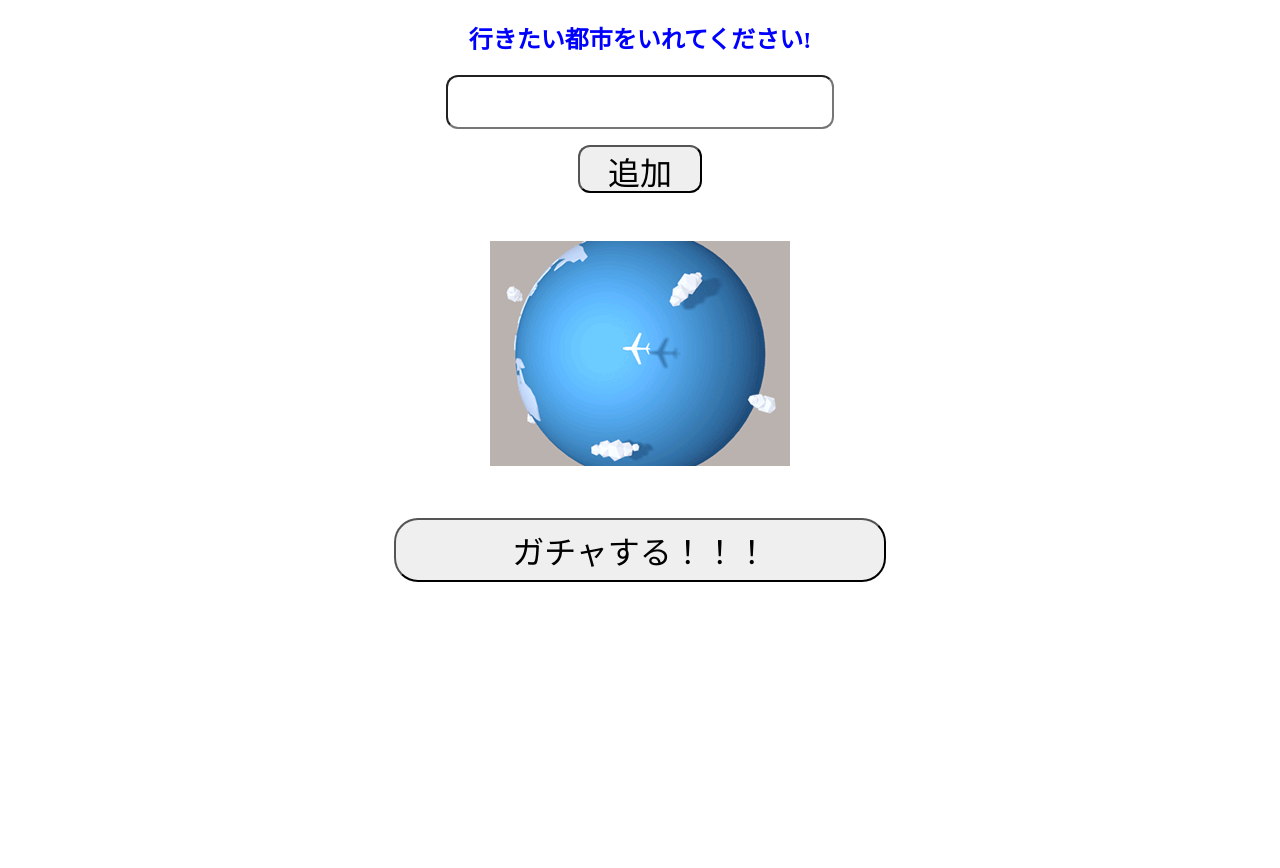
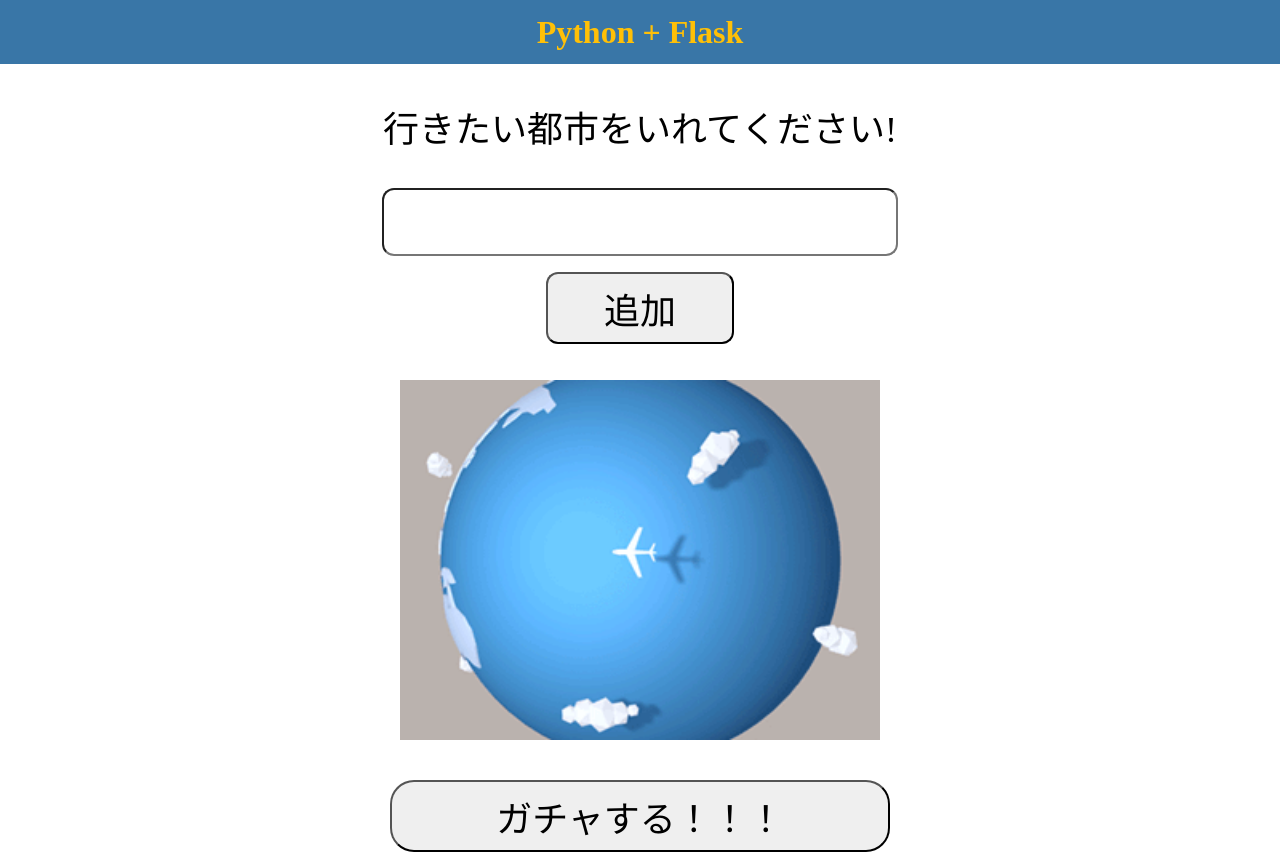
Before and after one commit to YutaManaka/TravelGachaPython, a Flask app: page / in a window 1280 px wide. Before the commit the page ends 582 px from the top, so only its background shows below. Run offline with Flask 3, Linux system fonts and the light colour scheme.

Commit message:
[add] SP画面に最適化

```diff
--- a/templates/form.html
+++ b/templates/form.html
@@ -2,33 +2,46 @@
 <html lang=”ja”>
 <head>
 <meta charset=”UTF-8″>
+<style>
+    * {
+        margin: 0px;
+        padding: 0px;
+    }
+</style>
 </head>
 <body>
     <title>旅行ガチャ</title>
 
     <div style="text-align: center">
-        <span><font color="blue"><h2>行きたい都市をいれてください!</h2><font></span>
+        <div style="background-color: #3976A7; height: 64px; line-height: 64px; font-size: 32px; font-weight: bold;color:#FFC007;">
+            Python + Flask
+        </div>
+        <div style="font-size: 36px; padding: 36px;">
+            行きたい都市をいれてください!
+        </div>
         <form
             action="/create"
             method="POST">
             <input
                 name="name"
-                style="width: 30%; height: 48px; font-size: xx-large; border-radius: 12px;"/>
+                style="width: 40%; height: 64px; font-size: 36px; border-radius: 12px;"/>
             <div style="padding: 16px;"/>
             <button
                 type="submit"
-                style="width: 10%; height: 48px; font-size: xx-large; border-radius: 12px;">
+                style="width: 15%; height: 72px; font-size: 36px; border-radius: 12px;">
                 追加
             </button>
-            <div style="padding: 48px;">
+            <div style="padding: 36px;">
                 <!-- 画像 -->
-                <img src="images/globe.gif">
+                <img
+                    src="images/globe.gif"
+                    style="width: 480px;">
             </div>
             <button
                 formaction="/destination"
                 formmethod="GET"
                 type="submit"
-                style="width: 40%; height: 64px; font-size: xx-large; border-radius: 24px;">
+                style="width: 40%; height: 72px; font-size: 36px; border-radius: 24px;">
                 ガチャする！！！
             </button>
         </form>
```
Also changed, not shown: templates/destination.html (+18 -5 lines), templates/error.html (+17 -4 lines).
